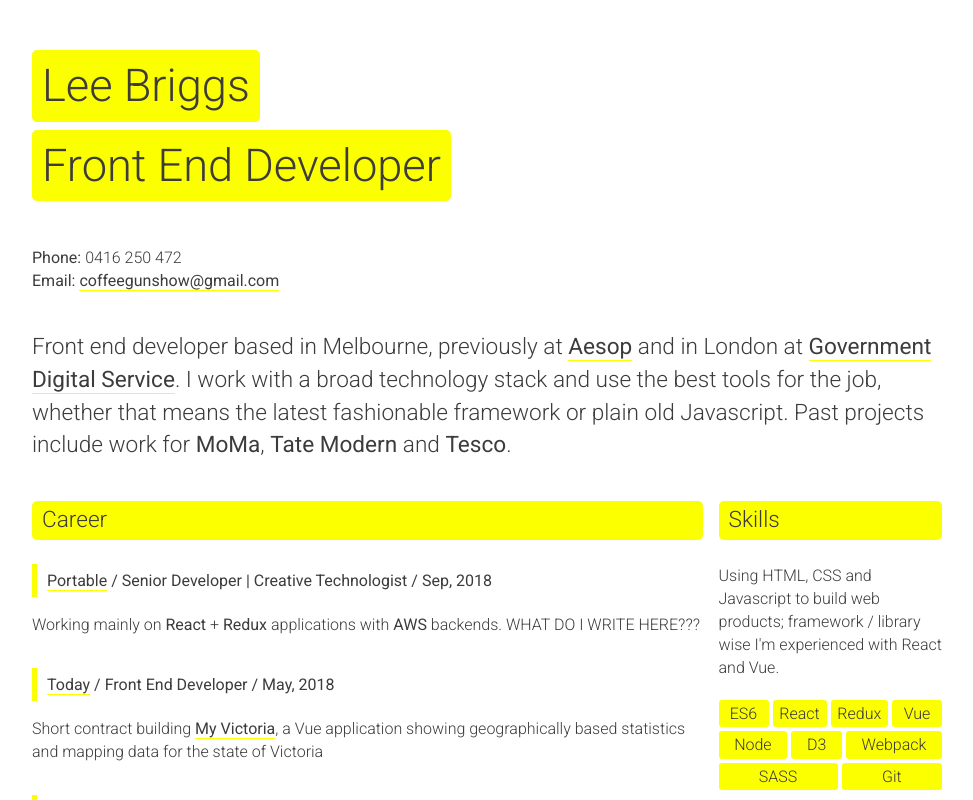
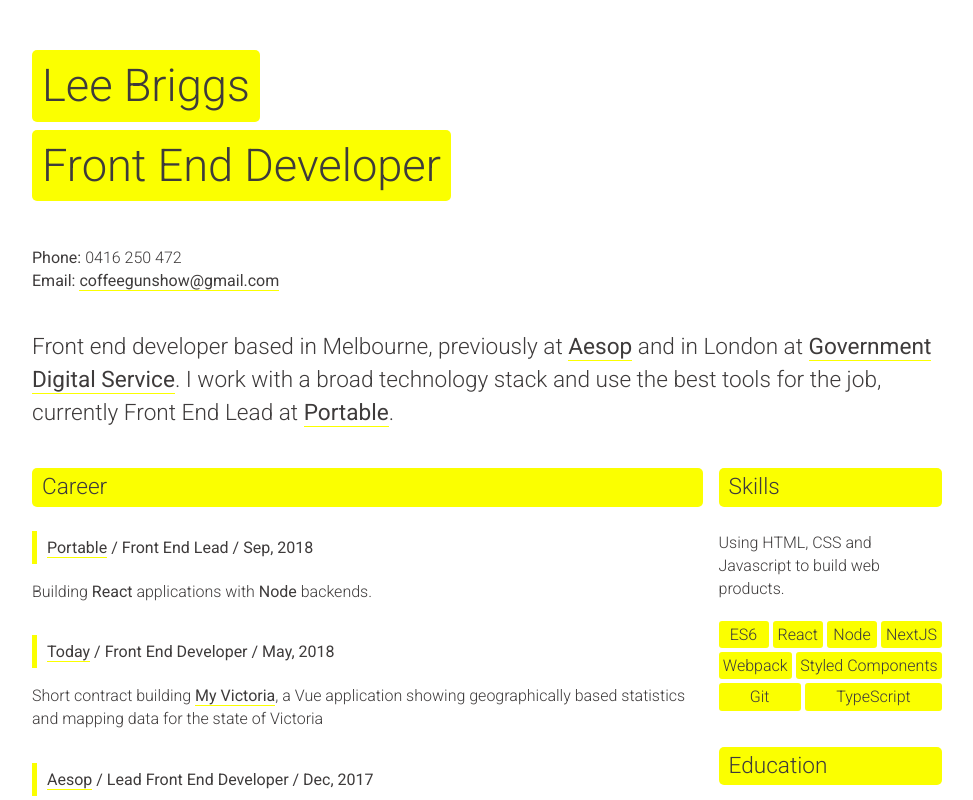
Before and after one commit to theleebriggs/theleebriggs.github.io, a React (Create React App) app: page / in a window 1280 px wide. Shown: the top 800 px of the page, without its empty margins (153-1126 px from the left). Built offline with nearby package versions, Linux system fonts and the light colour scheme.

Commit message:
chore: tidying up a few unused fields + job update

```diff
--- a/package.json
+++ b/package.json
@@ -1,5 +1,5 @@
 {
-  "name": "temp-react",
+  "name": "theleebriggs",
   "version": "0.1.0",
   "private": true,
   "homepage": "https://theleebriggs.github.io",
--- a/src/Resume/Career.js
+++ b/src/Resume/Career.js
@@ -9,11 +9,7 @@
   return (
     <Section className='Career' heading='Career'>
       {
-        jobs.map((j, i) => {
-          return (
-            <Job key={i} {...j} />
-          )
-        })
+        jobs.map((j, i) => <Job key={i} {...j} />)
       }
     </Section>
   )
--- a/src/Resume/Education.js
+++ b/src/Resume/Education.js
@@ -7,9 +7,9 @@
   return (
     <Section className='Education' heading='Education'>
       {
-        education.map(({studyType, area, institution}, i) => {
-          return <p key={i}><strong>{studyType}</strong>, {area}, {institution}</p>
-        })
+        education.map(({studyType, area, institution}, i) =>
+          <p key={i}><strong>{studyType}</strong>, {area}, {institution}</p>
+        )
       }
     </Section>
   )
--- a/src/Resume/Job.js
+++ b/src/Resume/Job.js
@@ -24,7 +24,6 @@
   startDate,
   endDate,
   summary,
-  highlights,
   tags
 }) => {
   return (
--- a/src/Resume/resume.data.js
+++ b/src/Resume/resume.data.js
@@ -1,24 +1,27 @@
 const basics = {
-  name: 'Lee Briggs',
-  label: 'Front End Developer',
-  email: 'coffeegunshow@gmail.com',
-  phone: '0416 250 472',
-  url: 'https://theleebriggs.github.io',
-  summary: '<p>Front end developer based in Melbourne, previously at <a href="https://aesop.com/">Aesop</a> and in London at <a href="https://gov.uk">Government Digital Service</a>. I work with a broad technology stack and use the best tools for the job, whether that means the latest fashionable framework or plain old Javascript. Past projects include work for <strong>MoMa</strong>, <strong>Tate Modern</strong> and <strong>Tesco</strong>.</p>'
-}
+  name: "Lee Briggs",
+  label: "Front End Developer",
+  email: "coffeegunshow@gmail.com",
+  phone: "0416 250 472",
+  url: "https://theleebriggs.github.io",
+  summary:
+    '<p>Front end developer based in Melbourne, previously at <a href="https://aesop.com/">Aesop</a> and in London at <a href="https://gov.uk">Government Digital Service</a>. I work with a broad technology stack and use the best tools for the job,  currently Front End Lead at <a href="https://portable.com.au">Portable</a>.',
+};
 
 const work = [
   {
     name: 'Portable',
-    position: 'Senior Developer | Creative Technologist',
+    position: 'Front End Lead',
     url: 'https://portable.com.au',
     startDate: '2018-09-01',
-    endDate: '2018-05-01',
-    summary: '<p>Working mainly on <strong>React</strong> + <strong>Redux</strong> applications with <strong>AWS</strong> backends. WHAT DO I WRITE HERE???</p>',
-    highlights: [],
+    endDate: '01',
+    summary: '<p>Building <strong>React</strong> applications with <strong>Node</strong> backends.</p>',
     tags: [
       'React',
-      'Redux'
+      'NextJS',
+      'Serverless',
+      'Styled Components',
+      'TypeScript'
     ]
   },
   {
@@ -28,7 +31,6 @@
     startDate: '2018-05-01',
     endDate: '',
     summary: '<p>Short contract building <a href="https://www.myvictoria.vic.gov.au/">My Victoria</a>, a Vue application showing geographically based statistics and mapping data for the state of Victoria</p>',
-    highlights: [],
     tags: [
       'Vue',
       'Nuxt'
@@ -39,22 +41,7 @@
     position: 'Lead Front End Developer',
     url: 'https://aesop.com',
     startDate: '2017-12-01',
-    endDate: '2018-05-01',
     summary: '<p>Leading and managing front end development; developing new and existing features across the <strong>React</strong> / <strong>Redux</strong> codebase for the eccomerce site <a href="https://aesop.com">aesop.com</a>. Working with partner agencies across the globe to handle integration and deployment cycles, as well as internal UX / design teams on campaign and platform improvements.</p>',
-    highlights: [],
-    tags: [
-      'React',
-      'Redux'
-    ]
-  },
-  {
-    name: 'Zone Digital',
-    position: 'Front End Developer',
-    url: 'https://www.zonedigital.com/',
-    startDate: '2017-06-01',
-    endDate: '2017-08-01',
-    summary: '<p>Short term contract to build a <strong>React</strong> / <strong>Redux</strong> based dashboard which allowed the backroom staff of PRS for Music to manage the submitted performances of their members.</p>',
-    highlights: [],
     tags: [
       'React',
       'Redux'
@@ -67,7 +54,6 @@
     startDate: '2016-12-01',
     endDate: '2017-05-01',
     summary: '<p>Working in cross functional teams on the <a href="https://gov.uk">GOV.UK</a> platform as well as developing a <strong>Rails</strong> based internal content analysis / discovery tool.</p>',
-    highlights: [],
     tags: [
       'Ruby',
       'Ruby on Rails'
@@ -80,34 +66,6 @@
     startDate: '2014-05-01',
     endDate: '2016-12-01',
     summary: '<p>Leading and managing front end development; building primarily <strong>AngularJS</strong> applications, projects included <a href="http://www.polecat.com/products/polecat-risklocator/">Polecat RiskLocator</a>, <a href="https://www.prsformusic.com/press/2017/new-tool-for-music-creators-to-report-performances-and-help-manage-their-rights">Setlist Hub</a> and <a href="http://www.pearsonclinical.co.uk/Psychology/ChildCognitionNeuropsychologyandLanguage/ChildAttentionExecutiveFunction/tea-ch-2/test-of-everyday-attention-for-children-second-edition.aspx?gclid=CP3XobiT088CFRdmGwod8_EKrQ">Pearson TEA-Ch2</a>.</p>',
-    highlights: [
-      {
-        name: 'Polecat RiskLocator',
-        url: 'http://www.polecat.com/products/polecat-risklocator/',
-        summary: 'Risk analysis product using data driven visualizations to help businesses identify risk around the globe.',
-        tags: [
-          'D3',
-          'Angular'
-        ]
-      },
-      {
-        name: 'Tesco MAID',
-        url: '',
-        summary: 'data dashboard to show how various data sources at Tesco could be combined to give decision makers additional insights.',
-        tags: [
-          'D3'
-        ]
-      },
-      {
-        name: 'Pearson TEA-Ch2',
-        url: 'http://www.pearsonclinical.co.uk/Psychology/ChildCognitionNeuropsychologyandLanguage/ChildAttentionExecutiveFunction/tea-ch-2/test-of-everyday-attention-for-children-second-edition.aspx?gclid=CP3XobiT088CFRdmGwod8_EKrQ',
-        summary: 'Rebuilding a clinical assessment tool for child cognition. Rewrote a web app in BackboneJS packaged using Node Webkit to be run without an internet connection.',
-        tags: [
-          'Backbone',
-          'NW.js'
-        ]
-      }
-    ]
   },
   {
     name: 'Moving Brands',
@@ -116,25 +74,6 @@
     startDate: '2012-05-01',
     endDate: '2014-05-01',
     summary: '<p>Leading web development, both in an advisory and practical sense, working within a multi-disciplinary team to deliver web projects for diverse clients. Highlights included building the new front end of <a href="http://srf.ch">SRF</a> and working on an interactive music video for <a href="http://www.machinestop.com/">Duologue</a>.</p>',
-    highlights: [
-      {
-        name: 'SRF',
-        url: 'http://srf.ch/',
-        summary: 'Build of the Swiss national broadcaster’s site, working with a back-end team based in Zurich, delivering front end templates for both desktop and mobile, travelling throughout the project to be on-hand for testing and integration.',
-        tags: [
-          'Bootstrap',
-          'Jquery'
-        ]
-      },
-      {
-        name: 'Duologue interactive video',
-        url: 'http://www.machinestop.com/',
-        summary: 'Music video which used 3D data from a Kinect, coupled with WebGL and Backbone.js to create an interactive experience based in the browser.',
-        tags: [
-          'Backbone'
-        ]
-      }
-    ]
   },
   {
     name: 'Cogapp',
@@ -143,49 +82,20 @@
     startDate: '2010-06-01',
     endDate: '2012-05-01',
     summary: '<p>Full stack development on a number of high profile projects including <a href="http://www.cogapp.com/our-work/dorling-kindersley-eyewitness-travel-guides">DK Eyewitness Travel</a>, <a href="http://www.cogapp.com/our-work/tate-modern-ai-weiwei">Ai Wei Wei</a> at the Tate Modern and the <a href="http://www.moma.org/explore/collection/ge/index">MoMA German Expressionism site</a>.</p>',
-    highlights: [
-      {
-        name: 'DK Eyewitness Travel apps',
-        url: 'http://www.cogapp.com/our-work/dorling-kindersley-eyewitness-travel-guides',
-        summary: 'Transforming the printed versions of these travel guides into iOS apps. Building a Python based application to transform large XML files into a working iOS app.',
-        tags: [
-          'Python'
-        ]
-      },
-      {
-        name: 'Tate Modern Ai Wei Wei exhibition',
-        url: 'http://www.cogapp.com/our-work/tate-modern-ai-weiwei',
-        summary: 'Interactive kiosks in the Turbine Hall allowing visitors to answer questions and record a video response to the art on display.',
-        tags: [
-          'Bash',
-          'Livecode'
-        ]
-      },
-      {
-        name: 'MoMA German Expressionism site',
-        url: 'http://www.machinestop.com/',
-        summary: 'Site to showcase MoMA\'s German Expressionism collection.',
-        tags: [
-          'PHP',
-          'Smarty'
-        ]
-      }
-    ]
   }
 ]
 
 const skills = {
-  description: 'Using HTML, CSS and Javascript to build web products; framework / library wise I\'m experienced with React and Vue.',
+  description: 'Using HTML, CSS and Javascript to build web products.',
   values: [
     'ES6',
     'React',
-    'Redux',
-    'Vue',
     'Node',
-    'D3',
+    'NextJS',
     'Webpack',
-    'SASS',
-    'Git'
+    'Styled Components',
+    'Git',
+    'TypeScript'
   ]
 }
 
```
